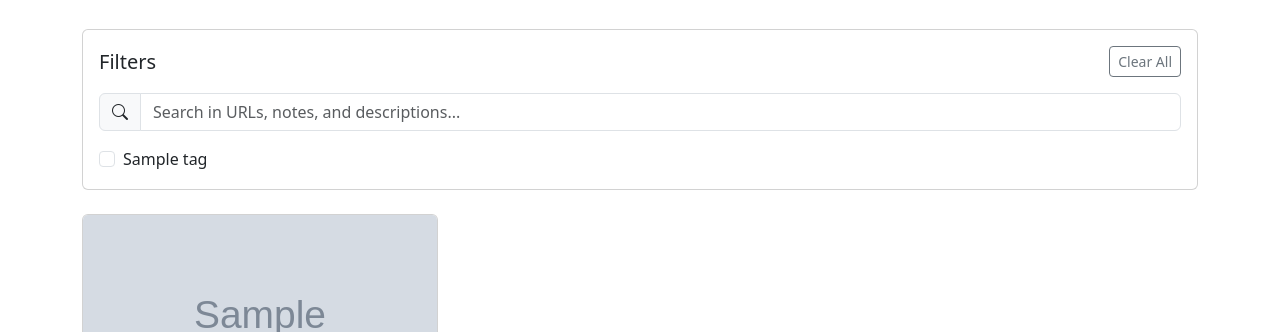
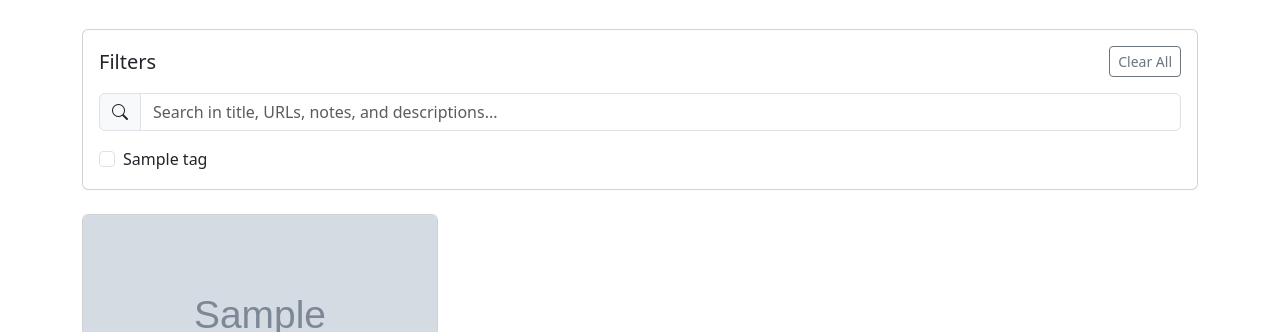
Before and after one commit to chhartmann/mypocket, a Flask app: page / in a window 1280 px wide. Shown: the part 131-463 px from the top of the page. Run offline with Flask 3, Linux system fonts and the light colour scheme; tables that the repository leaves empty hold one stand-in row (values such as "Sample post"); grey boxes marked "Sample" are stand-in pictures; some libraries are stand-ins or nearby versions.

Commit message:
fix description

```diff
--- a/templates/index.html
+++ b/templates/index.html
@@ -34,7 +34,7 @@
             <div class="input-group">
                 <span class="input-group-text"><i class="bi bi-search"></i></span>
                 <input type="text" class="form-control" id="search-input"
-                       placeholder="Search in URLs, notes, and descriptions..."
+                       placeholder="Search in title, URLs, notes, and descriptions..."
                        value="{{ search_query }}">
             </div>
         </div>
```
